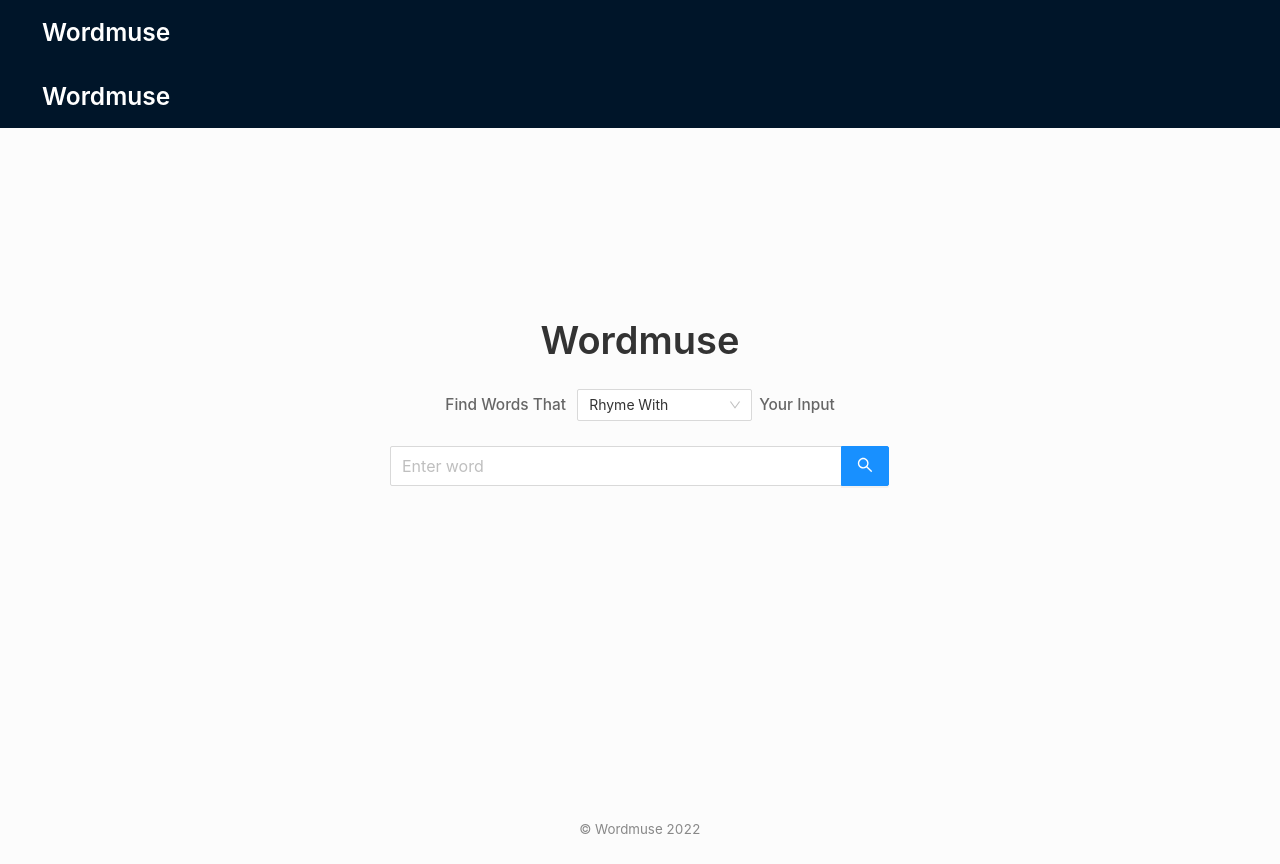
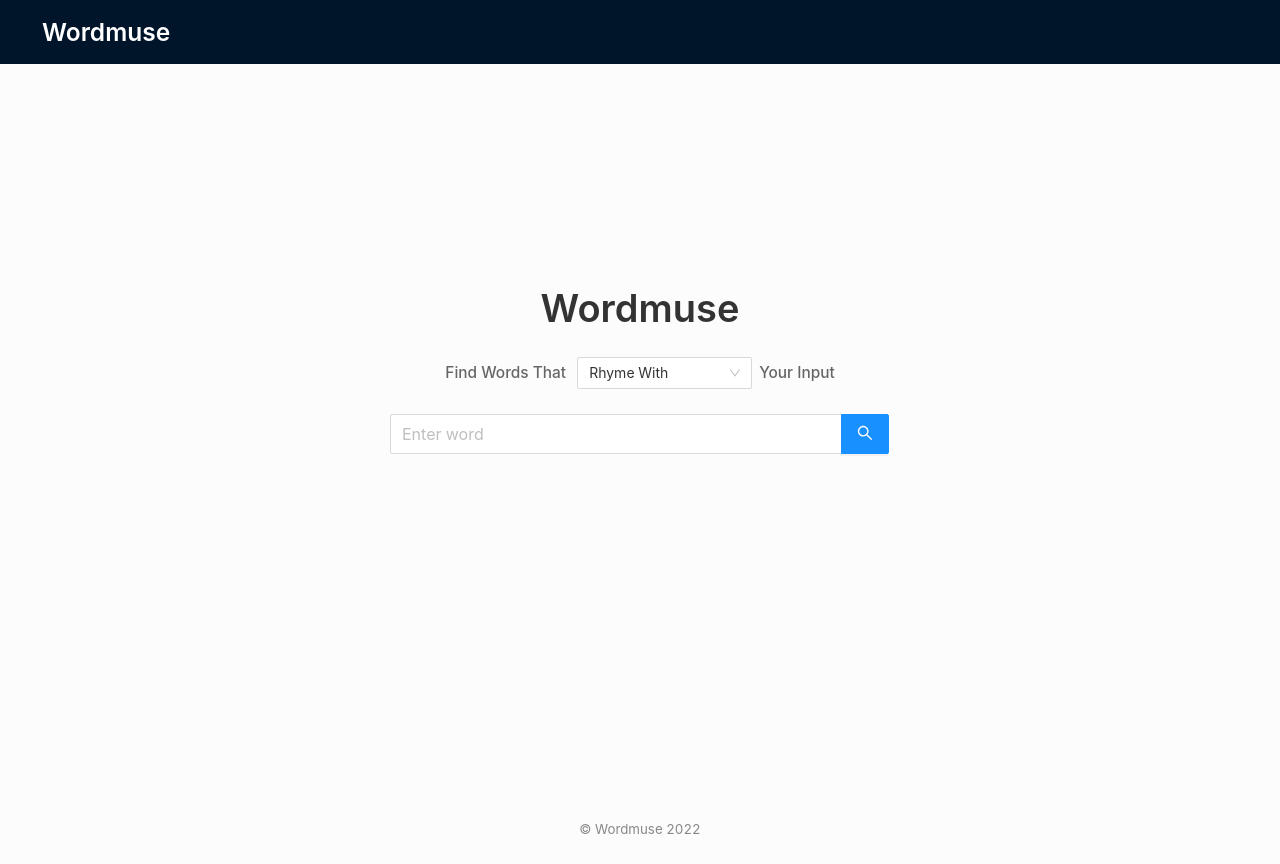
Before and after one commit to 0xAMR/wordmuse, a Next.js app: page / in a window 1280 px wide. Built offline with nearby package versions, Linux system fonts and the light colour scheme; a small style sheet from the web is missing.

Commit message:
✨ search list and back

```diff
--- a/pages/index.tsx
+++ b/pages/index.tsx
@@ -11,7 +11,7 @@ import styled from 'styled-components';
 // Ant Design
 import { Input, Layout, Typography, Select, Menu } from 'antd';
 const { Search } = Input;
-const { Header, Content, Footer } = Layout;
+const { Content, Footer } = Layout;
 const { Title } = Typography;
 const { Option } = Select;
 
@@ -31,19 +31,6 @@ const StyledApp = styled.main`
       color: #888;
       font-size: 0.95em;
       text-align: center;
-    }
-  }
-
-  & .main__header {
-    display: flex;
-    flex-direction: row;
-    justify-content: space-between;
-    padding: 0 0 0 3em;
-
-    & .main__logo {
-      color: white;
-      font-size: 1.75em;
-      font-weight: 600;
     }
   }
 
@@ -90,16 +77,6 @@ const Home: NextPage = () => {
   return (
     <StyledApp>
       <Layout className="layout main__layout">
-        <Header className="main__header">
-          <div className="main__logo">Wordmuse</div>
-          <Menu
-            className="main__menu"
-            style={{ width: '300px' }}
-            theme="dark"
-            mode="horizontal"
-          ></Menu>
-        </Header>
-
         <Content className="main__content">
           <Title className="main__title">Wordmuse</Title>
           <Title className="main__subtitle" level={5}>
```
Also changed, not shown: pages/search/[id].tsx (+7 -7 lines).
